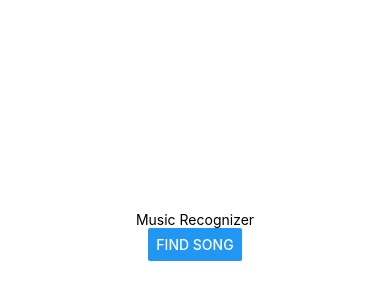
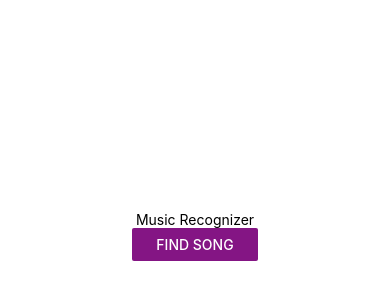
Before and after one commit to RodrigoLago/music-recognizer, a React Native app: screen / in a window 390 px wide. Shown: the part 186-486 px from the top of the page. Built offline with nearby package versions, Linux system fonts and the light colour scheme.

Commit message:
Update Response
Showing response in mobile

```diff
--- a/Acr.js
+++ b/Acr.js
@@ -1,4 +1,4 @@
-import React from 'react';
+import React, { useState, useEffect, useRef } from 'react'
 import { Button, View, Text } from 'react-native';
 import { Audio } from 'expo-av';
 import { FileSystem, Permissions } from 'react-native-unimodules';
@@ -8,14 +8,26 @@ import { FileSystem, Permissions } from 'react-native-unimodules';
 import hmacSHA1 from 'crypto-js/hmac-sha1';
 //import Base64 from 'crypto-js/enc-base64';
 var CryptoJS = require("crypto-js");
+import { Response } from './Response.js';
 import { Buffer } from 'buffer';
 
 export default class MusicRec_Test extends React.Component {
     constructor(props) {
         super(props);
-        this.state = { response: '' };
+        this.state = {
+            response: '',
+            myText: 'Music Recognizer',
+        };
+        this._updateText = this._updateText.bind(this);
     }
-    async _findSong() {
+    _updateText = (data) => {
+        console.log("DATA :"+data)
+        //console.log("DATA METADATA:"+JSON.parse(data.metadata))
+        data = JSON.parse(data)
+        //let response =  JSON.stringify(data.metadata)
+        this.setState({myText: JSON.stringify(data)})
+    }
+    async _findSong(callback) {
         // Audio.setAudioModeAsync()
         const { status } = await Audio.requestPermissionsAsync();
         console.log('Current Status ' + status);
@@ -52,9 +64,13 @@ export default class MusicRec_Test extends React.Component {
             await recording.stopAndUnloadAsync();
             let recordingFile = recording.getURI();
 
-            let result = await identify(recordingFile, defaultOptions);
+            let result = await identify(recordingFile, defaultOptions)
+            //.then((result) => console.log(result))
+            .then(response => callback(response))
+
+            //this.setState({myText: 'My Changed Text'})
             console.log(result);
-            //return result;
+            return result;
         } catch (error) {
             console.log(error);
             console.log('Error in this!!!!');
@@ -62,9 +78,9 @@ export default class MusicRec_Test extends React.Component {
     }
     render() {
         return (
-            <View >
-                <Button title="Find Song" onPress={this._findSong} />
-                <Text />
+            <View>
+                <Text > {this.state.myText} </Text>
+                <Button title="Find Song" color="#841584" onPress={() => this._findSong(this._updateText)} />
             </View>
         );
     }
@@ -136,6 +152,6 @@ async function identify(uri, options) {
         postOptions,
     );
     let result = await response.text();
-    console.log(result);
+    //console.log(result);
     return result;
 }
--- a/App.js
+++ b/App.js
@@ -5,9 +5,8 @@ import MusicRec_Test from "./Acr.js"
 export default function App() {
   return (
     <View style={styles.container}>
-      <Text>Music Recognizer</Text>
       <StatusBar style="auto" />
-      <MusicRec_Test style={styles.container} />
+      <MusicRec_Test />
     </View>
   );
 }
--- /dev/null
+++ b/Response.js
@@ -0,0 +1,6 @@
+import { Text } from 'react-native';
+export default function Response(props) {
+    return (
+        <Text>{ props.res }</Text>
+      );
+}
```
